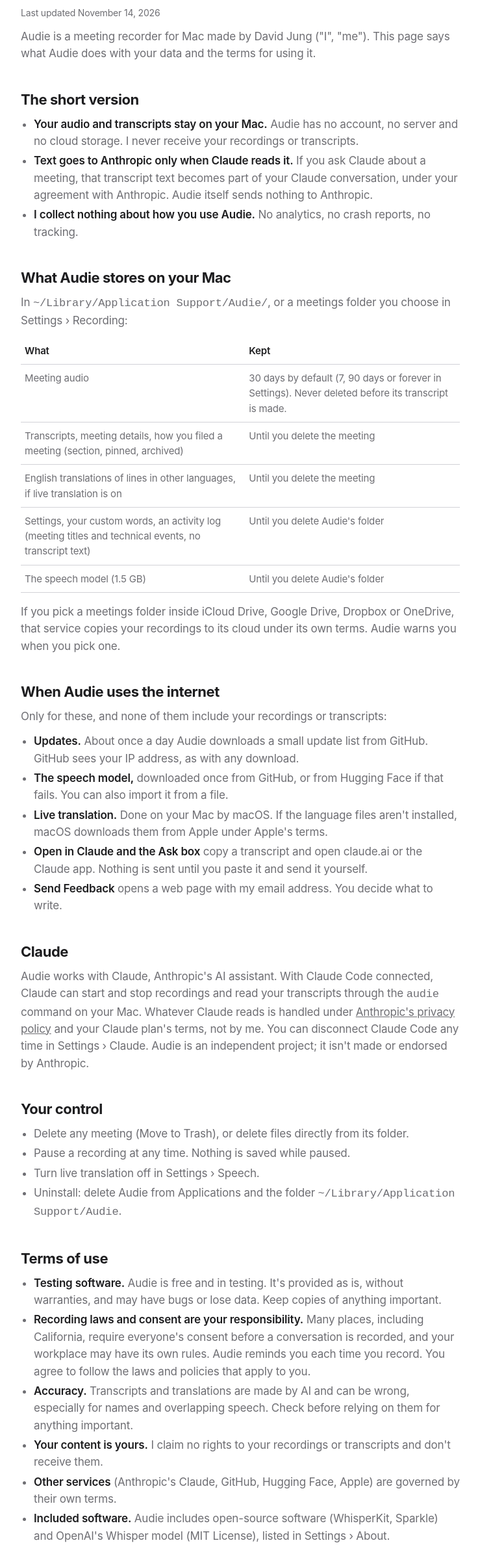
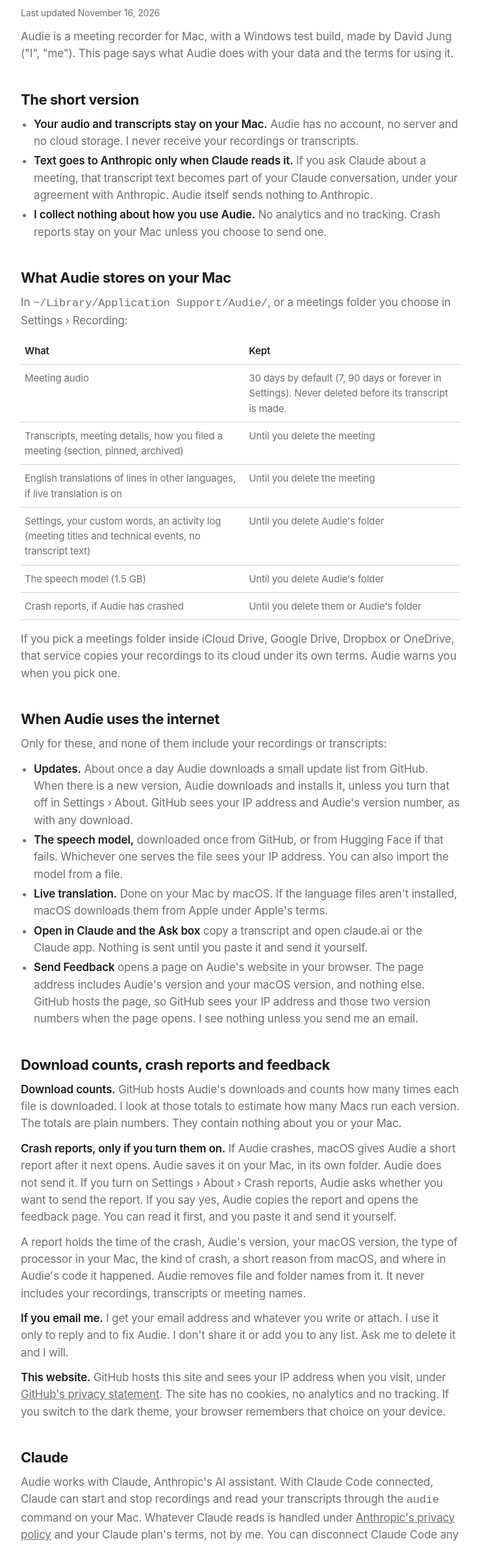
Before and after one commit to jungdjh/audie-updates, a plain HTML site: page privacy.html in a window 1280 px wide. Shown: the part 167-2544 px from the top of the page at 65% size, without its empty margins (270-1009 px from the left). Drawn offline with Linux system fonts and the light colour scheme.

```diff
--- a/privacy.html
+++ b/privacy.html
@@ -9,14 +9,14 @@
 <div class="wrap">
   <a class="top" href="./"><img src="icon.png" alt="" width="26" height="26">Audie</a>
   <h1>Privacy and terms</h1>
-  <p class="note">Last updated November 14, 2026</p>
-  <p>Audie is a meeting recorder for Mac made by David Jung ("I", "me"). This page says what Audie does with your data and the terms for using it.</p>
+  <p class="note">Last updated November 16, 2026</p>
+  <p>Audie is a meeting recorder for Mac, with a Windows test build, made by David Jung ("I", "me"). This page says what Audie does with your data and the terms for using it.</p>
 
   <h2>The short version</h2>
   <ul>
     <li><strong>Your audio and transcripts stay on your Mac.</strong> Audie has no account, no server and no cloud storage. I never receive your recordings or transcripts.</li>
     <li><strong>Text goes to Anthropic only when Claude reads it.</strong> If you ask Claude about a meeting, that transcript text becomes part of your Claude conversation, under your agreement with Anthropic. Audie itself sends nothing to Anthropic.</li>
-    <li><strong>I collect nothing about how you use Audie.</strong> No analytics, no crash reports, no tracking.</li>
+    <li><strong>I collect nothing about how you use Audie.</strong> No analytics and no tracking. Crash reports stay on your Mac unless you choose to send one.</li>
   </ul>
 
   <h2>What Audie stores on your Mac</h2>
@@ -28,18 +28,26 @@
     <tr><td>English translations of lines in other languages, if live translation is on</td><td>Until you delete the meeting</td></tr>
     <tr><td>Settings, your custom words, an activity log (meeting titles and technical events, no transcript text)</td><td>Until you delete Audie's folder</td></tr>
     <tr><td>The speech model (1.5 GB)</td><td>Until you delete Audie's folder</td></tr>
+    <tr><td>Crash reports, if Audie has crashed</td><td>Until you delete them or Audie's folder</td></tr>
   </table>
   <p>If you pick a meetings folder inside iCloud Drive, Google Drive, Dropbox or OneDrive, that service copies your recordings to its cloud under its own terms. Audie warns you when you pick one.</p>
 
   <h2>When Audie uses the internet</h2>
   <p>Only for these, and none of them include your recordings or transcripts:</p>
   <ul>
-    <li><strong>Updates.</strong> About once a day Audie downloads a small update list from GitHub. GitHub sees your IP address, as with any download.</li>
-    <li><strong>The speech model,</strong> downloaded once from GitHub, or from Hugging Face if that fails. You can also import it from a file.</li>
+    <li><strong>Updates.</strong> About once a day Audie downloads a small update list from GitHub. When there is a new version, Audie downloads and installs it, unless you turn that off in Settings › About. GitHub sees your IP address and Audie's version number, as with any download.</li>
+    <li><strong>The speech model,</strong> downloaded once from GitHub, or from Hugging Face if that fails. Whichever one serves the file sees your IP address. You can also import the model from a file.</li>
     <li><strong>Live translation.</strong> Done on your Mac by macOS. If the language files aren't installed, macOS downloads them from Apple under Apple's terms.</li>
     <li><strong>Open in Claude and the Ask box</strong> copy a transcript and open claude.ai or the Claude app. Nothing is sent until you paste it and send it yourself.</li>
-    <li><strong>Send Feedback</strong> opens a web page with my email address. You decide what to write.</li>
+    <li><strong>Send Feedback</strong> opens a page on Audie's website in your browser. The page address includes Audie's version and your macOS version, and nothing else. GitHub hosts the page, so GitHub sees your IP address and those two version numbers when the page opens. I see nothing unless you send me an email.</li>
   </ul>
+
+  <h2>Download counts, crash reports and feedback</h2>
+  <p><strong>Download counts.</strong> GitHub hosts Audie's downloads and counts how many times each file is downloaded. I look at those totals to estimate how many Macs run each version. The totals are plain numbers. They contain nothing about you or your Mac.</p>
+  <p><strong>Crash reports, only if you turn them on.</strong> If Audie crashes, macOS gives Audie a short report after it next opens. Audie saves it on your Mac, in its own folder. Audie does not send it. If you turn on Settings › About › Crash reports, Audie asks whether you want to send the report. If you say yes, Audie copies the report and opens the feedback page. You can read it first, and you paste it and send it yourself.</p>
+  <p>A report holds the time of the crash, Audie's version, your macOS version, the type of processor in your Mac, the kind of crash, a short reason from macOS, and where in Audie's code it happened. Audie removes file and folder names from it. It never includes your recordings, transcripts or meeting names.</p>
+  <p><strong>If you email me.</strong> I get your email address and whatever you write or attach. I use it only to reply and to fix Audie. I don't share it or add you to any list. Ask me to delete it and I will.</p>
+  <p><strong>This website.</strong> GitHub hosts this site and sees your IP address when you visit, under <a href="https://docs.github.com/en/site-policy/privacy-policies/github-general-privacy-statement">GitHub's privacy statement</a>. The site has no cookies, no analytics and no tracking. If you switch to the dark theme, your browser remembers that choice on your device.</p>
 
   <h2>Claude</h2>
   <p>Audie works with Claude, Anthropic's AI assistant. With Claude Code connected, Claude can start and stop recordings and read your transcripts through the <code>audie</code> command on your Mac. Whatever Claude reads is handled under <a href="https://www.anthropic.com/legal/privacy">Anthropic's privacy policy</a> and your Claude plan's terms, not by me. You can disconnect Claude Code any time in Settings › Claude. Audie is an independent project; it isn't made or endorsed by Anthropic.</p>
@@ -49,23 +57,33 @@
     <li>Delete any meeting (Move to Trash), or delete files directly from its folder.</li>
     <li>Pause a recording at any time. Nothing is saved while paused.</li>
     <li>Turn live translation off in Settings › Speech.</li>
+    <li>Delete crash reports from Settings › About › Crash reports › Show, or turn the offer off there.</li>
     <li>Uninstall: delete Audie from Applications and the folder <code>~/Library/Application Support/Audie</code>.</li>
   </ul>
 
   <h2>Terms of use</h2>
   <ul>
     <li><strong>Testing software.</strong> Audie is free and in testing. It's provided as is, without warranties, and may have bugs or lose data. Keep copies of anything important.</li>
-    <li><strong>Recording laws and consent are your responsibility.</strong> Many places, including California, require everyone's consent before a conversation is recorded, and your workplace may have its own rules. Audie reminds you each time you record. You agree to follow the laws and policies that apply to you.</li>
+    <li><strong>Recording laws and consent are your responsibility.</strong> Many places, including California, require everyone's consent before a conversation is recorded, and your workplace may have its own rules. Audie reminds you each time you record unless you turn the reminder off. You agree to follow the laws and policies that apply to you.</li>
     <li><strong>Accuracy.</strong> Transcripts and translations are made by AI and can be wrong, especially for names and overlapping speech. Check before relying on them for anything important.</li>
     <li><strong>Your content is yours.</strong> I claim no rights to your recordings or transcripts and don't receive them.</li>
-    <li><strong>Other services</strong> (Anthropic's Claude, GitHub, Hugging Face, Apple) are governed by their own terms.</li>
+    <li><strong>Other services</strong> are governed by their own terms and privacy policies: <a href="https://www.anthropic.com/legal/privacy">Anthropic</a>, <a href="https://docs.github.com/en/site-policy/privacy-policies/github-general-privacy-statement">GitHub</a>, <a href="https://huggingface.co/privacy">Hugging Face</a> and <a href="https://www.apple.com/legal/privacy/">Apple</a>.</li>
     <li><strong>Included software.</strong> Audie includes open-source software (WhisperKit, Sparkle) and OpenAI's Whisper model (MIT License), listed in Settings › About.</li>
     <li><strong>Liability.</strong> As far as the law allows, I'm not liable for indirect damages or data loss from using Audie. These terms are governed by the laws of California.</li>
     <li><strong>Changes.</strong> If Audie starts sending anything new, I'll update this page and say so in the release notes before it ships.</li>
   </ul>
 
+  <h2>Audie for Windows (test build)</h2>
+  <p>The Windows test build follows the same rules. Your audio and transcripts stay on your PC, in <code>%LOCALAPPDATA%\Audie Data</code>. It has no account and sends nothing to me.</p>
+  <ul>
+    <li>It uses the internet only to download the speech model once, from GitHub, or from Hugging Face if that fails. Whichever one serves the file sees your IP address. It does not check for updates yet.</li>
+    <li>It deletes recorded audio after 30 days by default, like the Mac, and keeps transcripts.</li>
+    <li>It keeps a log of technical events, including details of any crash. The log leaves out your user name, meeting titles and transcript text. It stays on your PC unless you email it to me.</li>
+    <li>To remove everything, uninstall Audie and delete the <code>Audie Data</code> folder.</li>
+  </ul>
+
   <h2>Questions</h2>
-  <p>Email <a href="mailto:jungdjh@gmail.com?subject=Audie%20privacy">jungdjh@gmail.com</a>. Audie isn't meant for children under 13.</p>
+  <p>Email <a href="mailto:jungdjh@gmail.com?subject=Audie%20privacy">jungdjh@gmail.com</a>. I am the only person responsible for Audie. If you have sent me an email or a crash report, you can ask me for a copy or ask me to delete it. Audie isn't meant for children under 13.</p>
   <footer><a href="./">Audie</a> · <a href="feedback.html">Send feedback</a></footer>
 </div>
 <script>try { if (localStorage.getItem("audie-theme") === "dark") document.documentElement.setAttribute("data-theme", "dark"); } catch (e) {}</script>
```
Also changed, not shown: index.html (+2 -5 lines).
